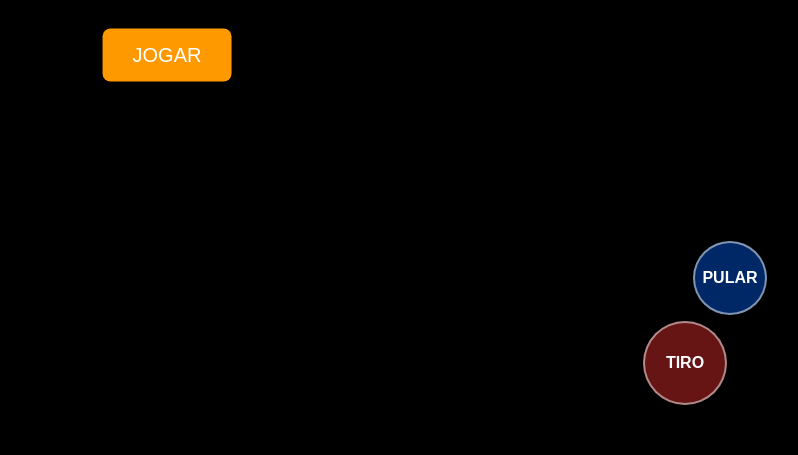
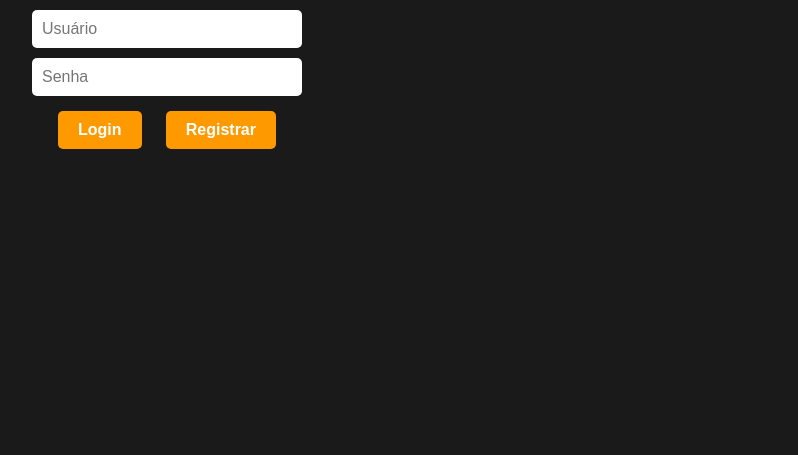
Before and after one commit to LikyffOficial/BR, a website: page public/index.html in a window 1280 px wide. Shown: the part 345-800 px from the top of the page, without its empty margins (473-1271 px from the left). Drawn offline with nearby package versions, Linux system fonts and the light colour scheme; no server answers.

Commit message:
Refactor index.html for improved UI and functionality
Updated styles for better UI and added login and lobby screens.

```diff
--- a/public/index.html
+++ b/public/index.html
@@ -5,79 +5,66 @@
     <meta name="viewport" content="width=device-width, initial-scale=1.0, maximum-scale=1.0, user-scalable=no">
     <title>Battle Royale WebGL</title>
     <style>
-        body { margin: 0; overflow: hidden; background-color: #000; touch-action: none; user-select: none; }
-        canvas { display: block; }
+        body { margin: 0; overflow: hidden; background-color: #1a1a1a; font-family: 'Segoe UI', sans-serif; touch-action: none; user-select: none; color: white; }
 
-        /* UI LAYERS */
-        #ui-layer { position: absolute; top: 0; left: 0; width: 100%; height: 100%; pointer-events: none; }
+        /* TELAS (SCREENS) */
+        .screen { position: absolute; top: 0; left: 0; width: 100%; height: 100%; display: flex; flex-direction: column; align-items: center; justify-content: center; background: #1a1a1a; z-index: 100; }
+        .hidden { display: none !important; }
 
-        /* MIRA (CROSSHAIR) - Centro da tela */
-        #crosshair {
-            position: absolute; top: 50%; left: 50%;
-            width: 20px; height: 20px;
-            transform: translate(-50%, -50%);
-            pointer-events: none; /* Deixa o toque passar */
-            display: flex; align-items: center; justify-content: center;
-        }
-        /* O desenho da mira */
-        #crosshair::before, #crosshair::after {
-            content: ''; position: absolute; background: rgba(255, 255, 255, 0.8);
-        }
-        #crosshair::before { width: 2px; height: 20px; } /* Vertical */
-        #crosshair::after { width: 20px; height: 2px; } /* Horizontal */
+        /* ESTILO DOS FORMULÁRIOS */
+        input { padding: 10px; margin: 5px; border-radius: 5px; border: none; font-size: 16px; width: 250px; }
+        button { padding: 10px 20px; margin: 10px; border-radius: 5px; border: none; background: #ff9900; color: white; font-weight: bold; cursor: pointer; font-size: 16px; }
+        button:active { transform: scale(0.95); }
+        .room-item { background: #333; padding: 10px; margin: 5px; width: 300px; display: flex; justify-content: space-between; border-radius: 5px; cursor: pointer; }
+        .room-item:hover { background: #444; }
 
-        /* ZONA DO JOYSTICK */
-        #joystick-zone {
-            position: absolute; bottom: 50px; left: 50px;
-            width: 150px; height: 150px;
-            pointer-events: auto; z-index: 10;
-        }
+        /* GAME UI (Só aparece jogando) */
+        #game-ui { position: absolute; top: 0; left: 0; width: 100%; height: 100%; pointer-events: none; z-index: 50; }
 
-        /* BOTÕES DE AÇÃO (Lado Direito) */
-        .action-btn {
-            position: absolute;
-            width: 70px; height: 70px;
-            background: rgba(0, 0, 0, 0.3);
-            border: 2px solid rgba(255, 255, 255, 0.5);
-            border-radius: 50%;
-            pointer-events: auto;
-            color: white; font-weight: bold; font-family: sans-serif;
-            display: flex; align-items: center; justify-content: center;
-        }
-        .action-btn:active { background: rgba(255, 255, 255, 0.2); }
+        /* MIRA (CROSSHAIR) */
+        #crosshair { position: absolute; top: 50%; left: 50%; width: 24px; height: 24px; transform: translate(-50%, -50%); pointer-events: none; }
+        /* Círculo central com ponto */
+        #crosshair::before { content: ''; position: absolute; width: 4px; height: 4px; background: red; border-radius: 50%; top: 50%; left: 50%; transform: translate(-50%, -50%); }
+        /* Aros da mira */
+        #crosshair::after { content: ''; position: absolute; width: 20px; height: 20px; border: 2px solid white; border-radius: 50%; top: 0; left: 0; box-sizing: border-box; opacity: 0.7; }
 
-        #jump-btn { bottom: 140px; right: 40px; background: rgba(0, 100, 255, 0.4); }
-        #shoot-btn { bottom: 50px; right: 80px; width: 80px; height: 80px; background: rgba(255, 50, 50, 0.4); }
+        #joystick-zone { position: absolute; bottom: 50px; left: 50px; width: 150px; height: 150px; pointer-events: auto; }
+        .action-btn { position: absolute; width: 70px; height: 70px; background: rgba(0,0,0,0.3); border: 2px solid rgba(255,255,255,0.5); border-radius: 50%; pointer-events: auto; display: flex; align-items: center; justify-content: center; font-weight: bold; }
+        #jump-btn { bottom: 140px; right: 40px; background: rgba(0,100,255,0.4); }
+        #shoot-btn { bottom: 50px; right: 80px; width: 80px; height: 80px; background: rgba(255,50,50,0.4); }
 
-        /* AVISO ROTAÇÃO E BOTÃO START */
-        #rotate-warning {
-            display: none; position: fixed; top: 0; left: 0; width: 100%; height: 100%;
-            background: #1a1a1a; color: white; z-index: 999;
-            flex-direction: column; align-items: center; justify-content: center; text-align: center;
-        }
-        #start-btn {
-            position: absolute; top: 50%; left: 50%; transform: translate(-50%, -50%);
-            padding: 15px 30px; font-size: 20px;
-            background: #ff9900; color: white; border: none; border-radius: 8px;
-            pointer-events: auto; cursor: pointer; z-index: 20;
-        }
-
+        /* AVISO DE ROTAÇÃO */
+        #rotate-warning { display: none; position: fixed; top: 0; left: 0; width: 100%; height: 100%; background: #000; z-index: 999; flex-direction: column; align-items: center; justify-content: center; }
         @media screen and (orientation: portrait) { #rotate-warning { display: flex; } }
     </style>
 
     <script type="importmap">
-        { "imports": {
-            "three": "https://unpkg.com/three@0.158.0/build/three.module.js",
-            "three/addons/": "https://unpkg.com/three@0.158.0/examples/jsm/"
-        } }
+        { "imports": { "three": "https://unpkg.com/three@0.158.0/build/three.module.js", "three/addons/": "https://unpkg.com/three@0.158.0/examples/jsm/" } }
     </script>
     <script src="/socket.io/socket.io.js"></script>
 </head>
 <body>
     <div id="rotate-warning"><h1>⚠️ Gire o Celular ⚠️</h1></div>
-    <button id="start-btn">JOGAR</button>
 
-    <div id="ui-layer">
+    <div id="login-screen" class="screen">
+        <h1>Battle Royale</h1>
+        <input type="text" id="username" placeholder="Usuário">
+        <input type="password" id="password" placeholder="Senha">
+        <div>
+            <button id="btn-login">Login</button>
+            <button id="btn-register">Registrar</button>
+        </div>
+        <p id="auth-msg" style="color: red;"></p>
+    </div>
+
+    <div id="lobby-screen" class="screen hidden">
+        <h2>Escolha um Servidor</h2>
+        <div id="room-list" style="height: 200px; overflow-y: auto; margin-bottom: 20px;"></div>
+        <input type="text" id="new-room-name" placeholder="Nome da Sala (Opcional)">
+        <button id="btn-create-room">Criar Sala</button>
+    </div>
+
+    <div id="game-ui" class="hidden">
         <div id="crosshair"></div>
         <div id="joystick-zone"></div>
         <div id="jump-btn" class="action-btn">PULAR</div>
```
